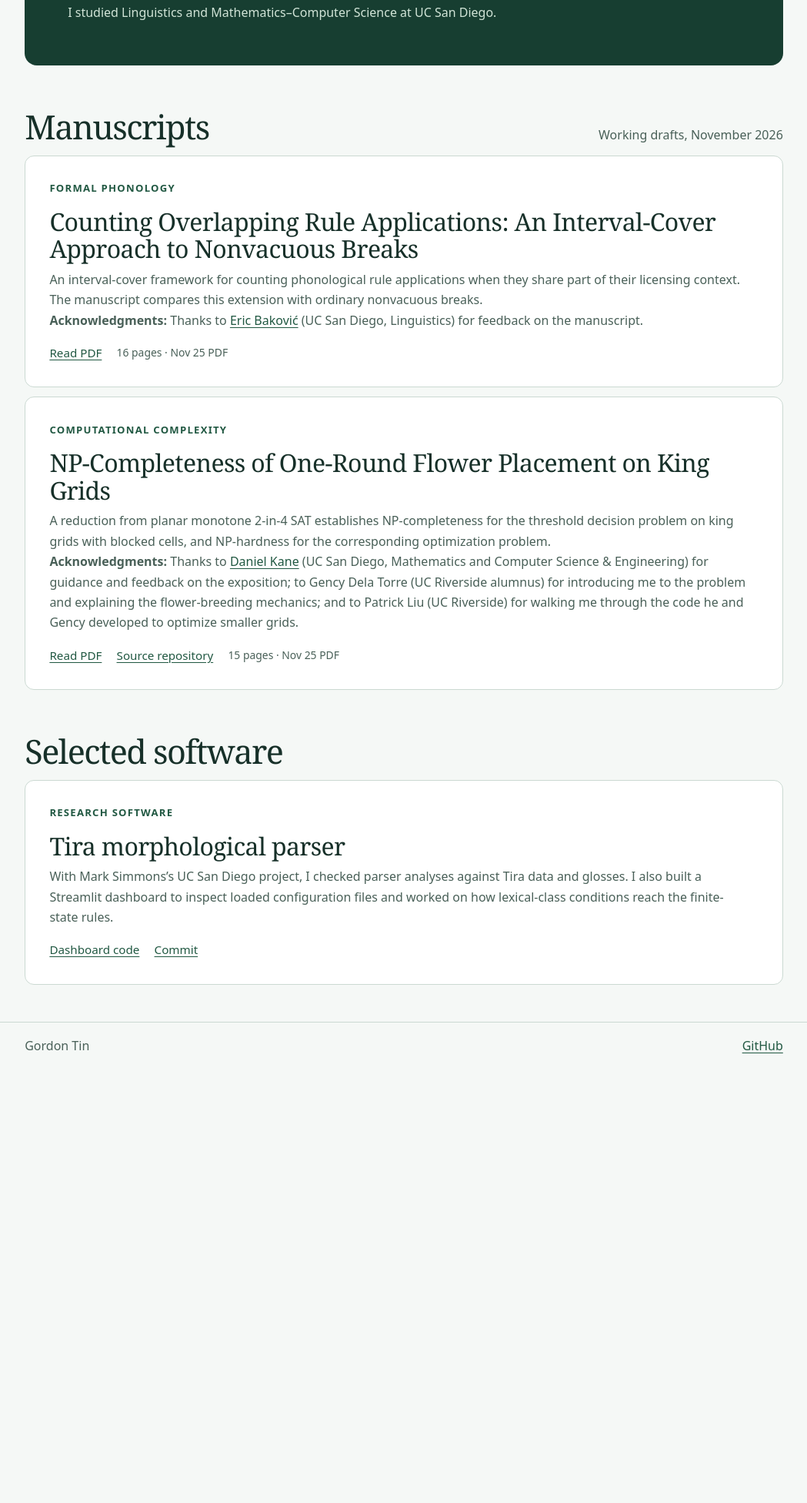
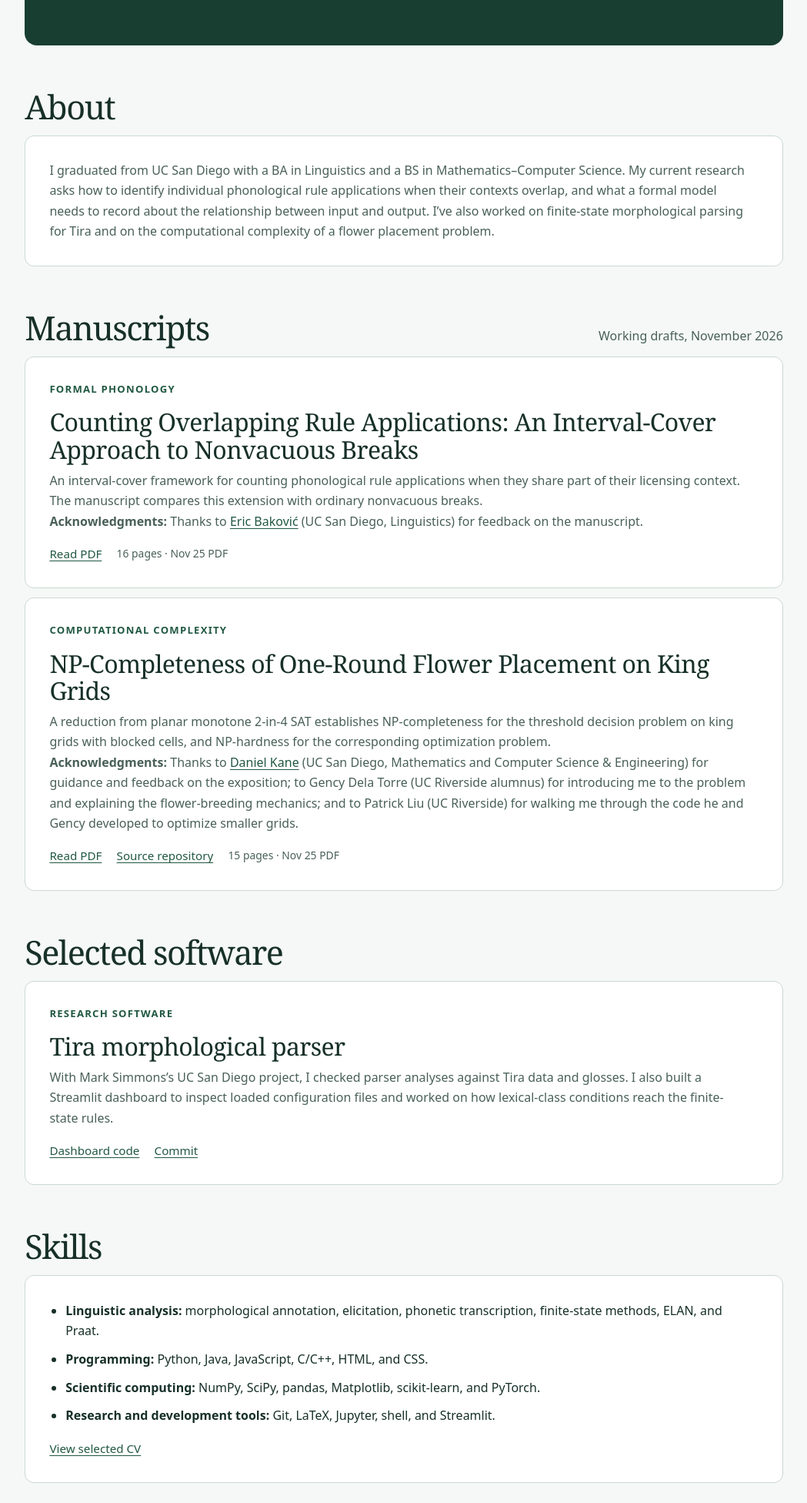
Before and after one commit to Eurypema/eurypema.github.io, a plain HTML site: page index.html in a window 1280 px wide. Shown: the part 428-2380 px from the top of the page at 77% size, without its empty margins (115-1164 px from the left). Before the commit the page ends 1817 px from the top, so only its background shows below. Drawn offline with Linux system fonts and the light colour scheme.

Commit message:
Add a short biography and research skills to the homepage

```diff
--- a/index.html
+++ b/index.html
@@ -4,10 +4,16 @@
 <link rel="stylesheet" href="style.css"></head>
 <body>
 <a class="skip" href="#main">Skip to content</a>
-<header class="shell head"><a class="brand" href="./">Gordon Tin</a><nav aria-label="Main"><a href="#papers">Manuscripts</a><a href="#projects">Projects</a><a href="cv.html">CV</a></nav></header>
+<header class="shell head"><a class="brand" href="./">Gordon Tin</a><nav aria-label="Main"><a href="#about">About</a><a href="#papers">Manuscripts</a><a href="#projects">Projects</a><a href="#skills">Skills</a><a href="cv.html">CV</a></nav></header>
 <main id="main" class="shell">
 <section class="hero" aria-labelledby="name">
-<div><p class="eyebrow">Linguistics &amp; computation</p><h1 id="name">Gordon Tin</h1><p class="lead">I use mathematical and computational tools to study how phonological rules interact. I’m especially interested in opacity and in what formal models retain about individual rule applications.</p><p class="bio">I studied Linguistics and Mathematics–Computer Science at UC San Diego.</p></div>
+<div><p class="eyebrow">Linguistics &amp; computation</p><h1 id="name">Gordon Tin</h1><p class="lead">I use mathematical and computational tools to study how phonological rules interact. I’m especially interested in opacity and in what formal models retain about individual rule applications.</p></div>
+</section>
+<section id="about" aria-labelledby="about-title">
+<div class="section-head"><h2 id="about-title">About</h2></div>
+<div class="entry">
+<p>I graduated from UC San Diego with a BA in Linguistics and a BS in Mathematics–Computer Science. My current research asks how to identify individual phonological rule applications when their contexts overlap, and what a formal model needs to record about the relationship between input and output. I’ve also worked on finite-state morphological parsing for Tira and on the computational complexity of a flower placement problem.</p>
+</div>
 </section>
 <section id="papers" aria-labelledby="papers-title">
 <div class="section-head"><h2 id="papers-title">Manuscripts</h2><p>Working drafts, November 2026</p></div>
@@ -31,6 +37,18 @@
 <article class="entry"><p class="eyebrow">Research software</p><h3>Tira morphological parser</h3><p>With Mark Simmons’s UC San Diego project, I checked parser analyses against Tira data and glosses. I also built a Streamlit dashboard to inspect loaded configuration files and worked on how lexical-class conditions reach the finite-state rules.</p>
 <div class="links"><a href="https://github.com/markjosims/parC/blob/e9a578e240103ad35767c88d731b998d30eb1cf1/src/app.py#L142-L204">Dashboard code</a><a href="https://github.com/markjosims/parC/commit/e9a578e240103ad35767c88d731b998d30eb1cf1">Commit</a></div></article>
 </section>
+<section id="skills" aria-labelledby="skills-title">
+<div class="section-head"><h2 id="skills-title">Skills</h2></div>
+<div class="entry">
+<ul>
+<li><strong>Linguistic analysis:</strong> morphological annotation, elicitation, phonetic transcription, finite-state methods, ELAN, and Praat.</li>
+<li><strong>Programming:</strong> Python, Java, JavaScript, C/C++, HTML, and CSS.</li>
+<li><strong>Scientific computing:</strong> NumPy, SciPy, pandas, Matplotlib, scikit-learn, and PyTorch.</li>
+<li><strong>Research and development tools:</strong> Git, LaTeX, Jupyter, shell, and Streamlit.</li>
+</ul>
+<div class="links"><a href="cv.html">View selected CV</a></div>
+</div>
+</section>
 </main>
 <footer class="shell foot"><span>Gordon Tin</span><a href="https://github.com/Eurypema">GitHub</a></footer>
 </body></html>
```
